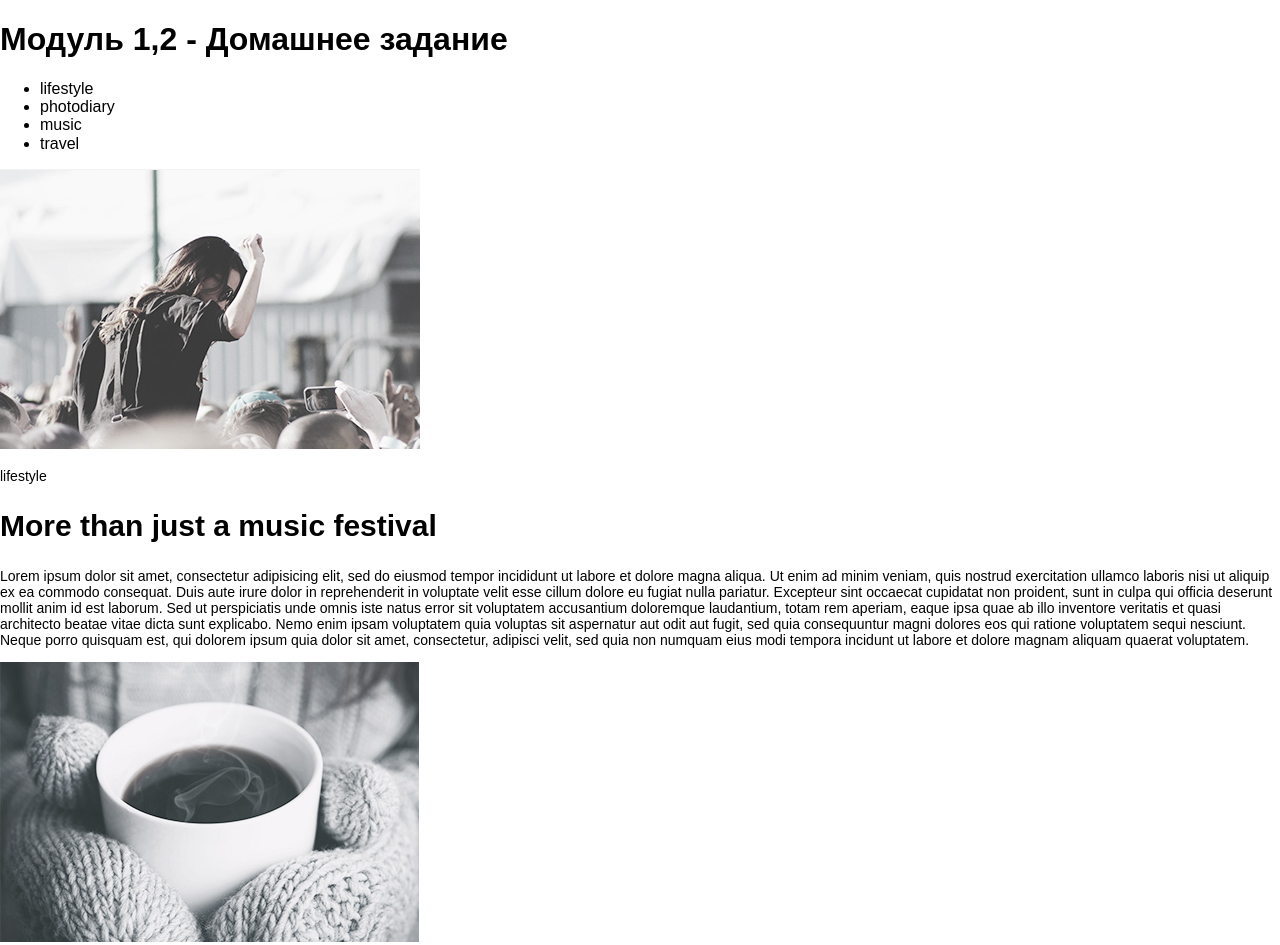
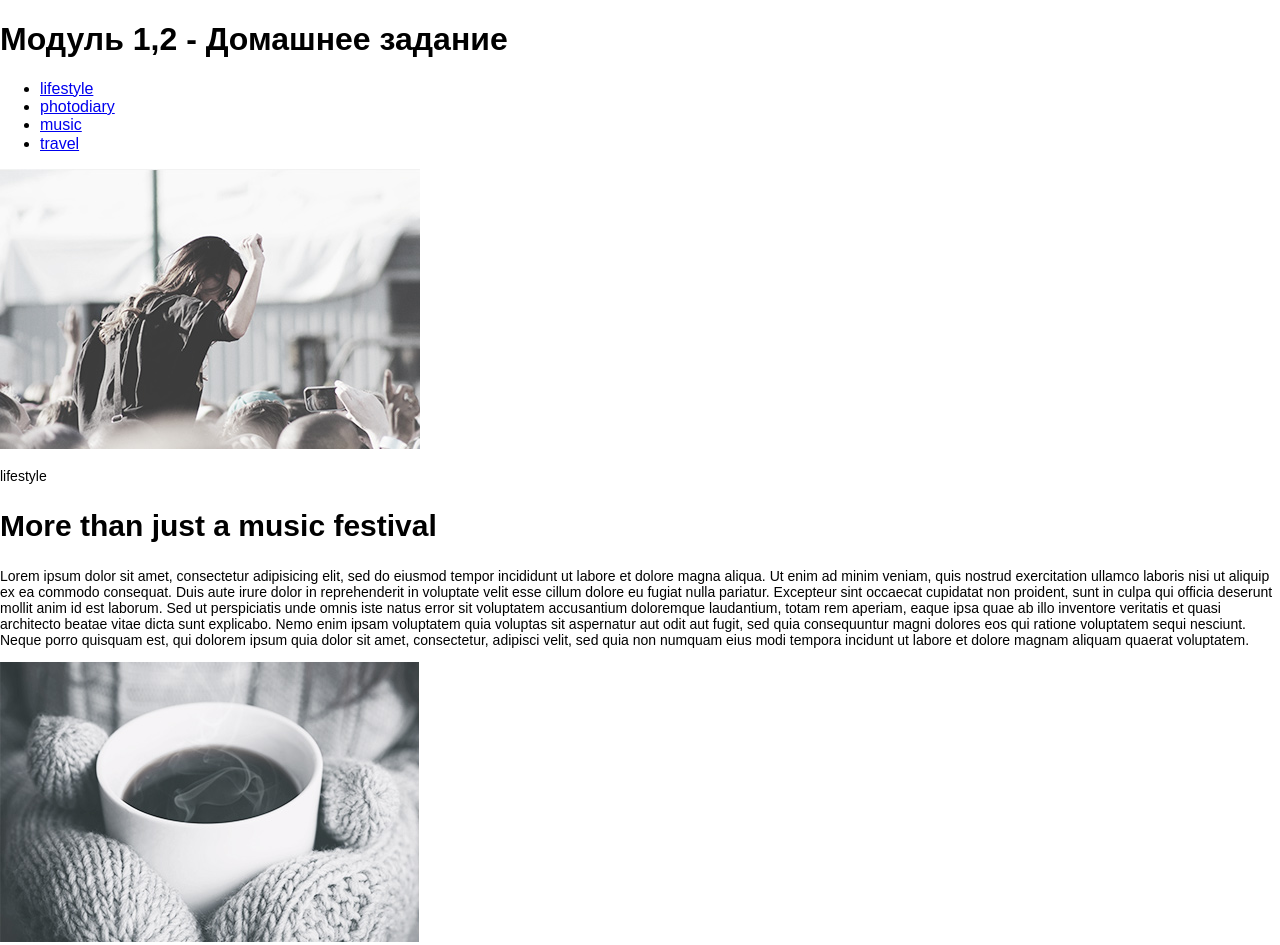
Before and after one commit to emaar88/Homewoks, a plain HTML site: page html-css/module-02/index.html in a window 1280 px wide. Shown: the top 945 px of the page. Drawn offline with Linux system fonts and the light colour scheme.

Commit message:
Update 05-09 Added links to ul in nav section

```diff
--- a/html-css/module-02/index.html
+++ b/html-css/module-02/index.html
@@ -12,34 +12,34 @@
 
 			<nav>
 				<ul>
-				    <li>lifestyle</li>
-				    <li>photodiary</li>
-				    <li>music</li>
-				    <li>travel</li>
+					<li><a href="#life">lifestyle</a></li>
+					<li><a href="#photo">photodiary</a></li>
+					<li><a href="#music">music</a></li>
+					<li><a href="#travel">travel</a></li>
 				</ul>
 			</nav>
 		</header>
 		<main>
 			<section>
-				<article>
+				<article id="life">
 					<img src="img/pic1.jpg" width="420" height="280" alt="lifestyle">
 					<p>lifestyle</p>
 					<h2>More than just a music festival</h2>
 					<p>Lorem ipsum dolor sit amet, consectetur adipisicing elit, sed do eiusmod tempor incididunt ut labore et dolore magna aliqua. Ut enim ad minim veniam, quis nostrud exercitation ullamco laboris nisi ut aliquip ex ea commodo consequat. Duis aute irure dolor in reprehenderit in voluptate velit esse cillum dolore eu fugiat nulla pariatur. Excepteur sint occaecat cupidatat non proident, sunt in culpa qui officia deserunt mollit anim id est laborum. Sed ut perspiciatis unde omnis iste natus error sit voluptatem accusantium doloremque laudantium, totam rem aperiam, eaque ipsa quae ab illo inventore veritatis et quasi architecto beatae vitae dicta sunt explicabo. Nemo enim ipsam voluptatem quia voluptas sit aspernatur aut odit aut fugit, sed quia consequuntur magni dolores eos qui ratione voluptatem sequi nesciunt. Neque porro quisquam est, qui dolorem ipsum quia dolor sit amet, consectetur, adipisci velit, sed quia non numquam eius modi tempora incidunt ut labore et dolore magnam aliquam quaerat voluptatem.</p>
 				</article>
-				<article>
+				<article id="photo">
 					<img src="img/pic2.jpg" width="420" height="280" alt="photodiary">
 					<p>photodiary</p>
 					<h2>Life tastes better with coffee</h2>
 					<p>Lorem ipsum dolor sit amet, consectetur adipisicing elit, sed do eiusmod tempor incididunt ut labore et dolore magna aliqua. Ut enim ad minim veniam, quis nostrud exercitation ullamco laboris nisi ut aliquip ex ea commodo consequat. Duis aute irure dolor in reprehenderit in voluptate velit esse cillum dolore eu fugiat nulla pariatur. Excepteur sint occaecat cupidatat non proident, sunt in culpa qui officia deserunt mollit anim id est laborum. Sed ut perspiciatis unde omnis iste natus error sit voluptatem accusantium doloremque laudantium, totam rem aperiam, eaque ipsa quae ab illo inventore veritatis et quasi architecto beatae vitae dicta sunt explicabo. Nemo enim ipsam voluptatem quia voluptas sit aspernatur aut odit aut fugit, sed quia consequuntur magni dolores eos qui ratione voluptatem sequi nesciunt. Neque porro quisquam est, qui dolorem ipsum quia dolor sit amet, consectetur, adipisci velit, sed quia non numquam eius modi tempora incidunt ut labore et dolore magnam aliquam quaerat voluptatem.</p>
 				</article>
-				<article>
+				<article id="music">
 					<img src="img/pic3.jpg" width="420" height="280" alt="music">
 					<p>music</p>
 					<h2>American dream</h2>
 					<p>Lorem ipsum dolor sit amet, consectetur adipisicing elit, sed do eiusmod tempor incididunt ut labore et dolore magna aliqua. Ut enim ad minim veniam, quis nostrud exercitation ullamco laboris nisi ut aliquip ex ea commodo consequat. Duis aute irure dolor in reprehenderit in voluptate velit esse cillum dolore eu fugiat nulla pariatur. Excepteur sint occaecat cupidatat non proident, sunt in culpa qui officia deserunt mollit anim id est laborum. Sed ut perspiciatis unde omnis iste natus error sit voluptatem accusantium doloremque laudantium, totam rem aperiam, eaque ipsa quae ab illo inventore veritatis et quasi architecto beatae vitae dicta sunt explicabo. Nemo enim ipsam voluptatem quia voluptas sit aspernatur aut odit aut fugit, sed quia consequuntur magni dolores eos qui ratione voluptatem sequi nesciunt. Neque porro quisquam est, qui dolorem ipsum quia dolor sit amet, consectetur, adipisci velit, sed quia non numquam eius modi tempora incidunt ut labore et dolore magnam aliquam quaerat voluptatem.</p>
 				</article>
-				<article>
+				<article id="travel">
 					<img src="img/pic4.jpg" width="420" height="280" alt="travel">
 					<p>travel</p>
 					<h2>A day exploring the Alps</h2>
```
